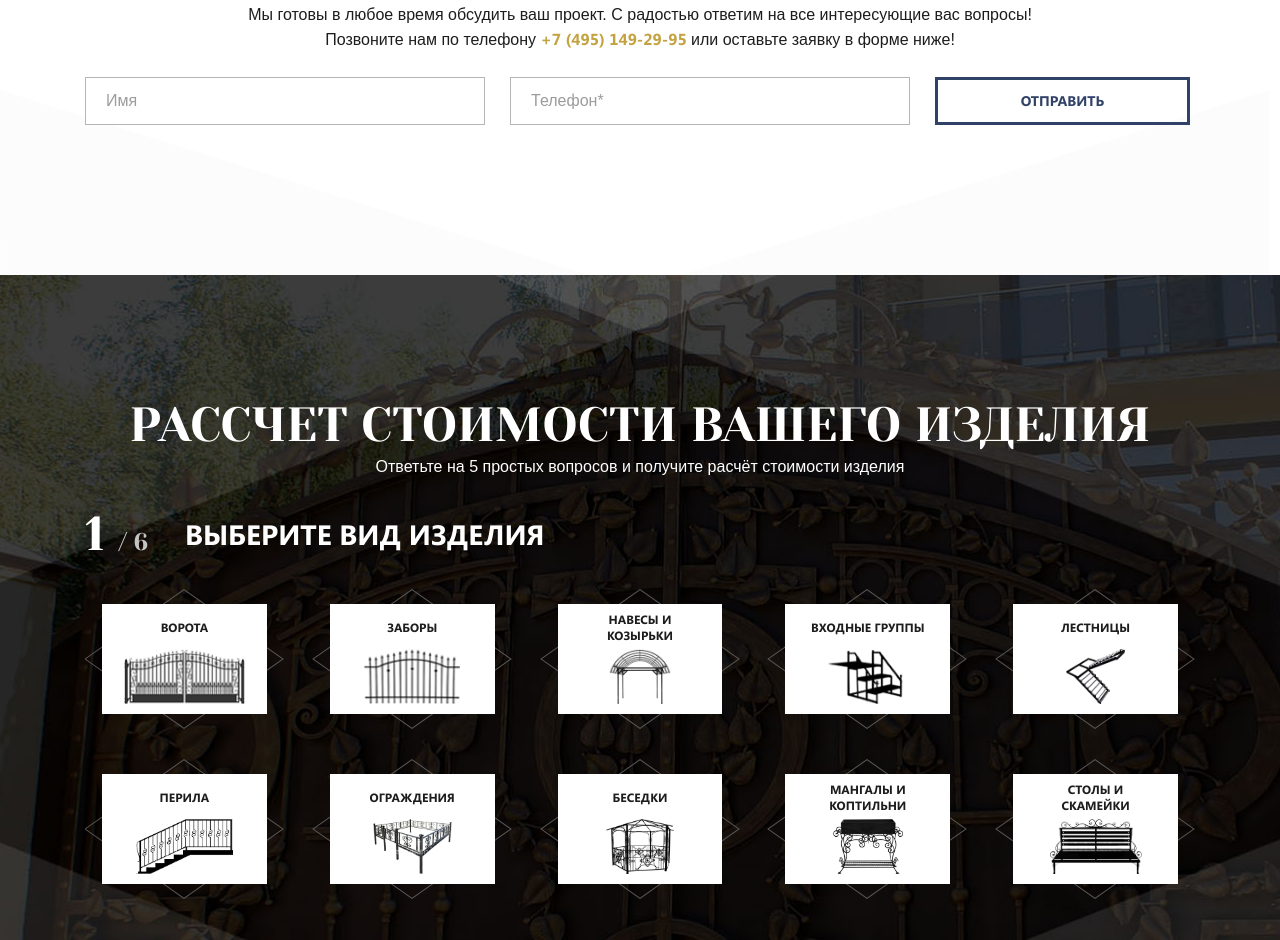
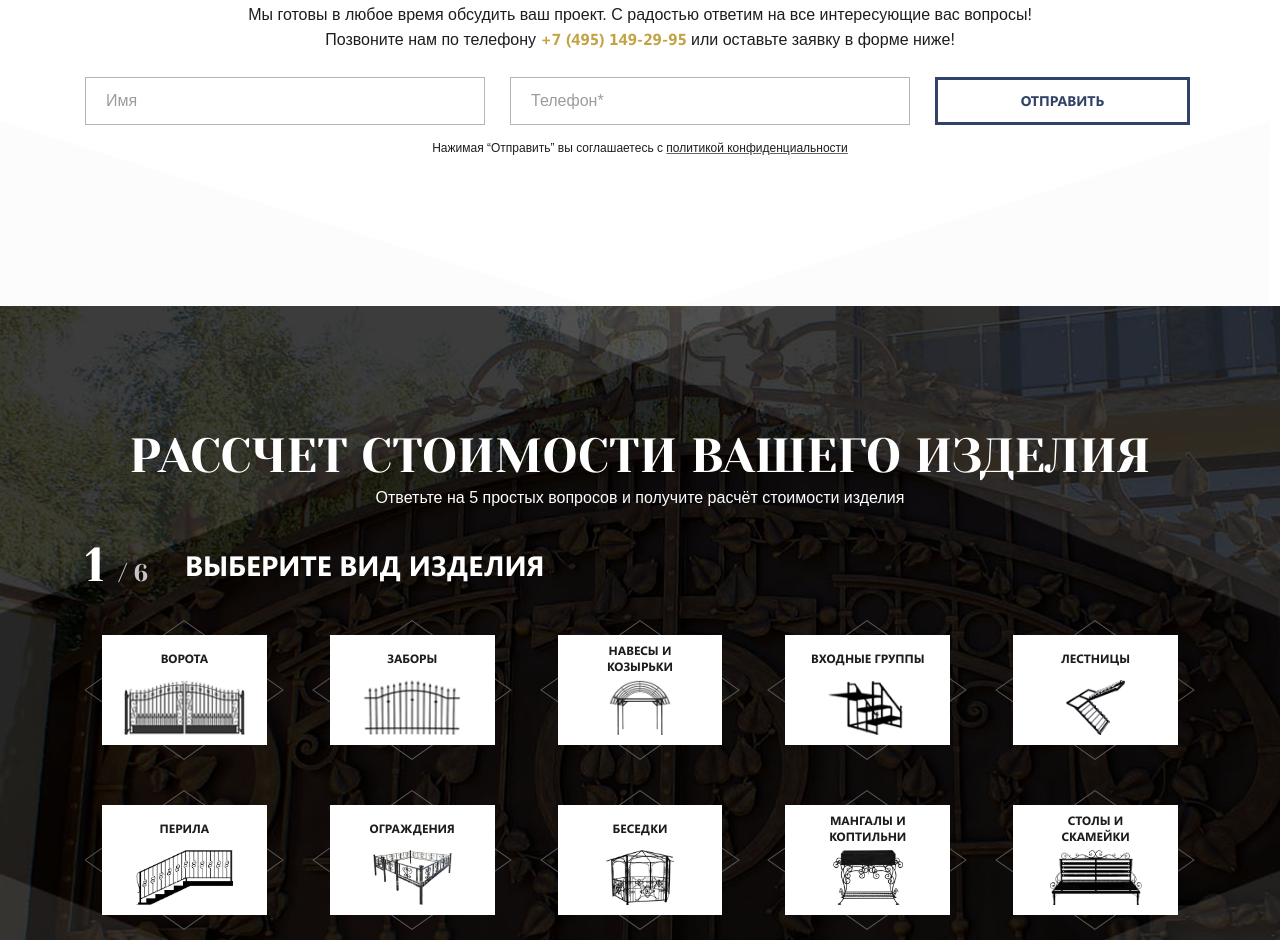
Before and after one commit to YaroshYevhen/Fence, a website: page documents/services.html in a window 1280 px wide. Shown: the part 1910-2850 px from the top of the page. Drawn offline with Linux system fonts and the light colour scheme; a web font is replaced by a local one.

Commit message:
Update services.html

```diff
--- a/documents/services.html
+++ b/documents/services.html
@@ -146,6 +146,7 @@
 				<input class="callback__input" type="tel" placeholder="Телефон*">
 				<button class="standart-btn standart-btn_blue standart-btn_small">отправить</button>
 			</div>
+			<p class="mx-auto">Нажимая “Отправить” вы соглашаетесь <br class="mobile-show"> с <a href="documents/politics.html" target="_blank" class="politics-link">политикой конфиденциальности</a></p>
 		</section>
 		<section class="calc js-opacity" style="background-image: url(../img/calc-background.jpg);">
 			<div class="calc-container wrapper">
```
